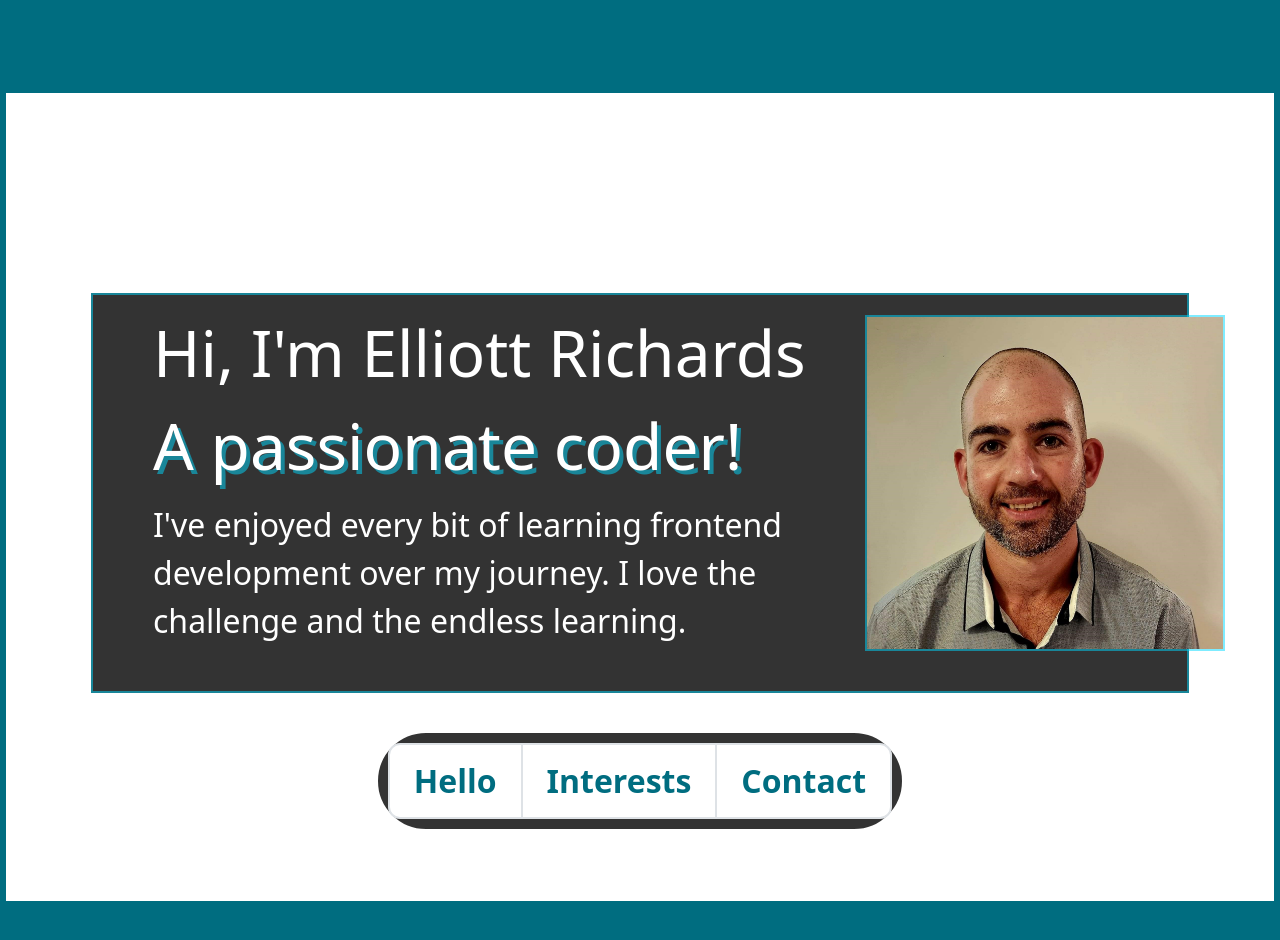
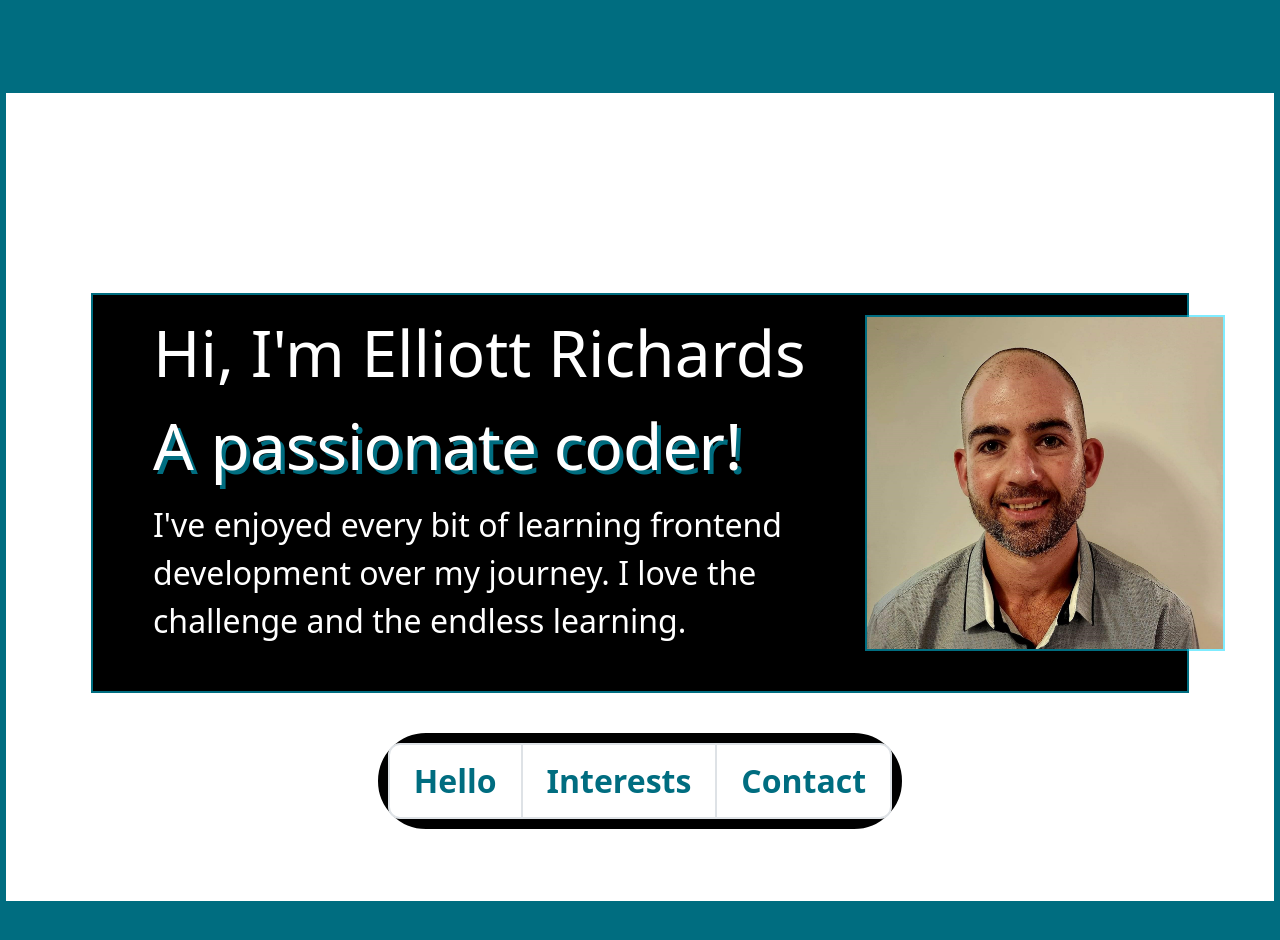
Before and after one commit to Erichards01/Elliott-Richards, a React (Create React App) app: page / in a window 1280 px wide. Shown: the top 940 px of the page. Built offline with nearby package versions, Linux system fonts and the light colour scheme.

Commit message:
background change black

```diff
--- a/src/App.css
+++ b/src/App.css
@@ -1,6 +1,6 @@
 .aboutHeader {
   margin-top: 100px;
-  background-color: rgba(0, 0, 0, 0.8);
+  background-color: rgb(0, 0, 0);
   color: rgb(255, 255, 255);
   max-width: 90%;
   max-height: 200px;
@@ -76,7 +76,7 @@ html {
 }
 
 ul {
-  border: rgba(0, 0, 0, 0.8);
+  border: rgb(0, 0, 0);
   border-style: solid;
   border-width: 5px;
   border-radius: 40px;
```
